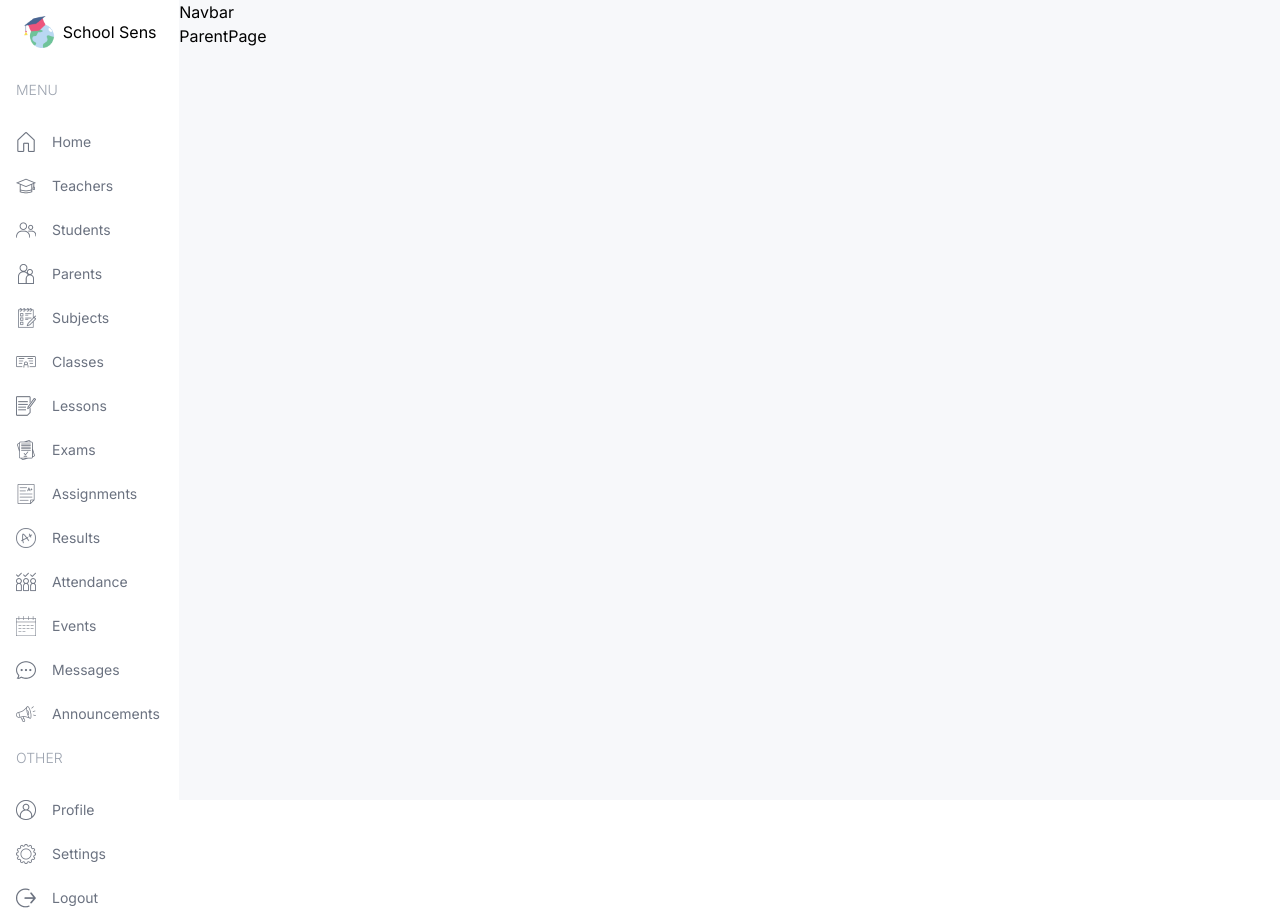
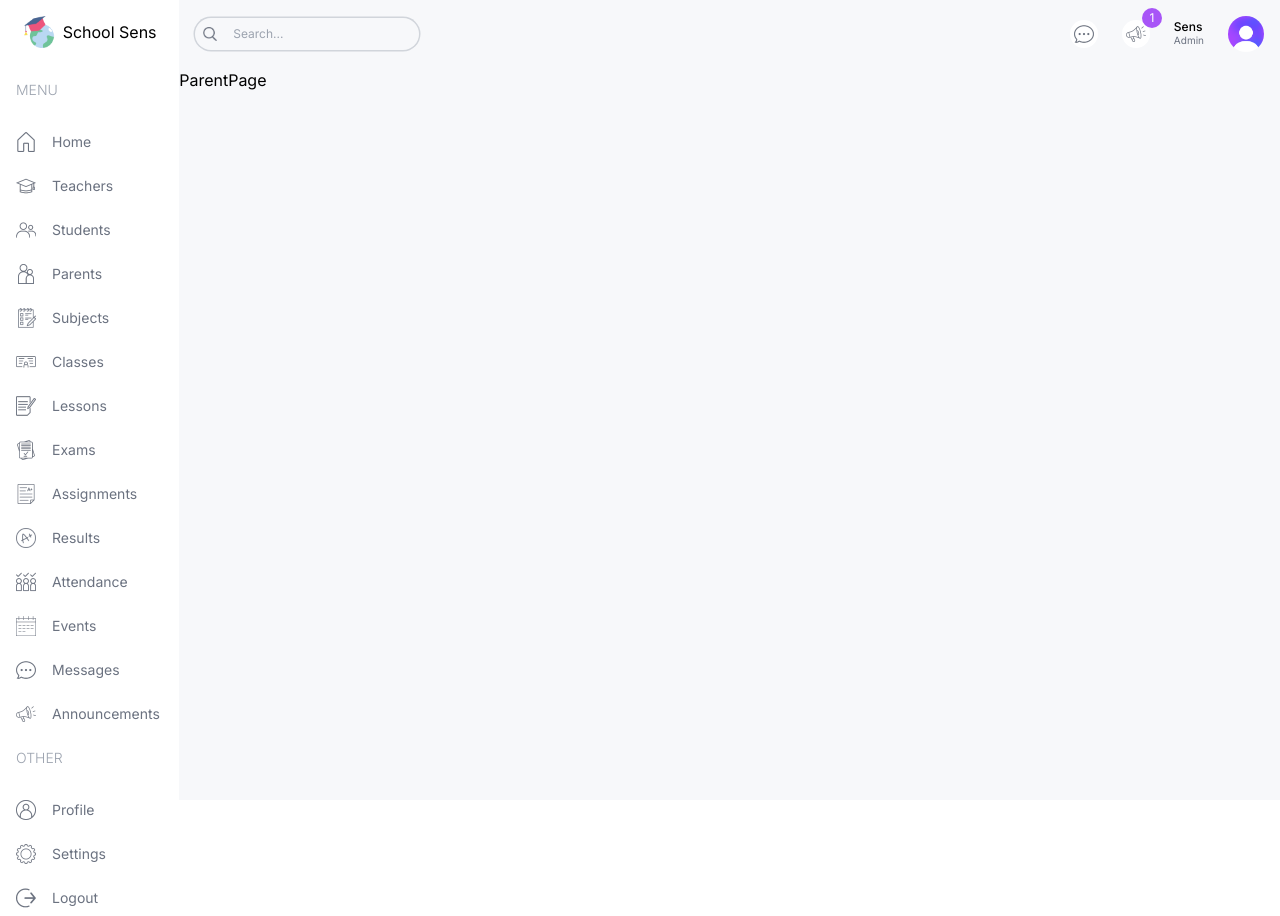
Before and after one commit to safak/next-dashboard-ui, a Next.js app: page /dashboard/parent in a window 1280 px wide. Built offline with nearby package versions, Linux system fonts and the light colour scheme.

Commit message:
create navbar

```diff
--- a/src/components/Navbar.tsx
+++ b/src/components/Navbar.tsx
@@ -1,5 +1,42 @@
+import Image from "next/image";
+
 const Navbar = () => {
-  return <div className="">Navbar</div>;
+  return (
+    <div className="flex items-center justify-between p-4">
+      {/*SEARCH BAR*/}
+      <div className="hidden md:flex items-center gap-2 text-xs rounded-full ring-[1.5px] ring-gray-300 px-2">
+        <Image src="/search.png" alt="" width={14} height={14} />
+        <input
+          type="text"
+          placeholder="Search..."
+          className="w-[200px] p-2 bg-transparent outline-none"
+        />
+      </div>
+      {/*ICON AND USER*/}
+      <div className="flex items-center gap-6 justify-end w-full">
+        <div className="bg-white rounded-full w-7 h-7 flex items-center justify-center cursor-pointer">
+          <Image src="/message.png" alt="" width={20} height={20} />
+        </div>
+        <div className="bg-white rounded-full w-7 h-7 flex items-center justify-center cursor-pointer relative">
+          <Image src="/announcement.png" alt="" width={20} height={20} />
+          <div className="absolute -top-3 -right-3 w-5 h-5 flex items-center justify-center rounded-full bg-purple-500 text-white text-xs">
+            1
+          </div>
+        </div>
+        <div className="flex flex-col">
+          <span className="text-xs leading-3 font-medium">Sens</span>
+          <span className="text-[10px] text-gray-500 text-right">Admin</span>
+        </div>
+        <Image
+          src="/avatar.png"
+          alt=""
+          width={36}
+          height={36}
+          className="rounded-full cursor-pointer"
+        />
+      </div>
+    </div>
+  );
 };
 
 export default Navbar;
```
